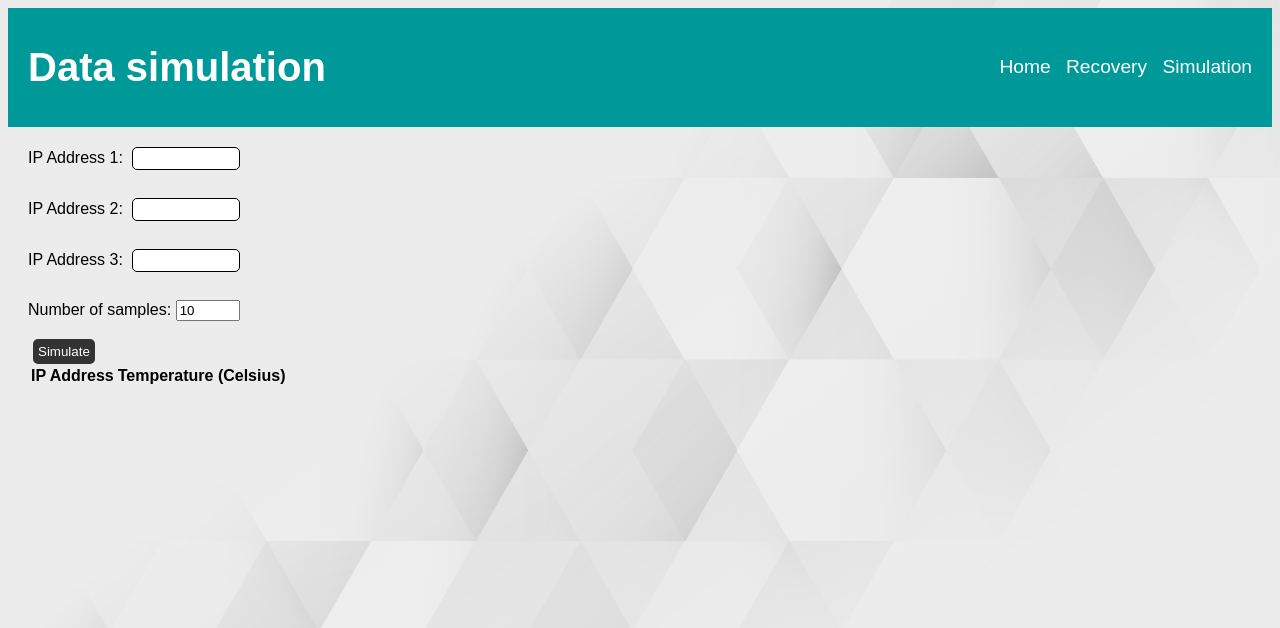
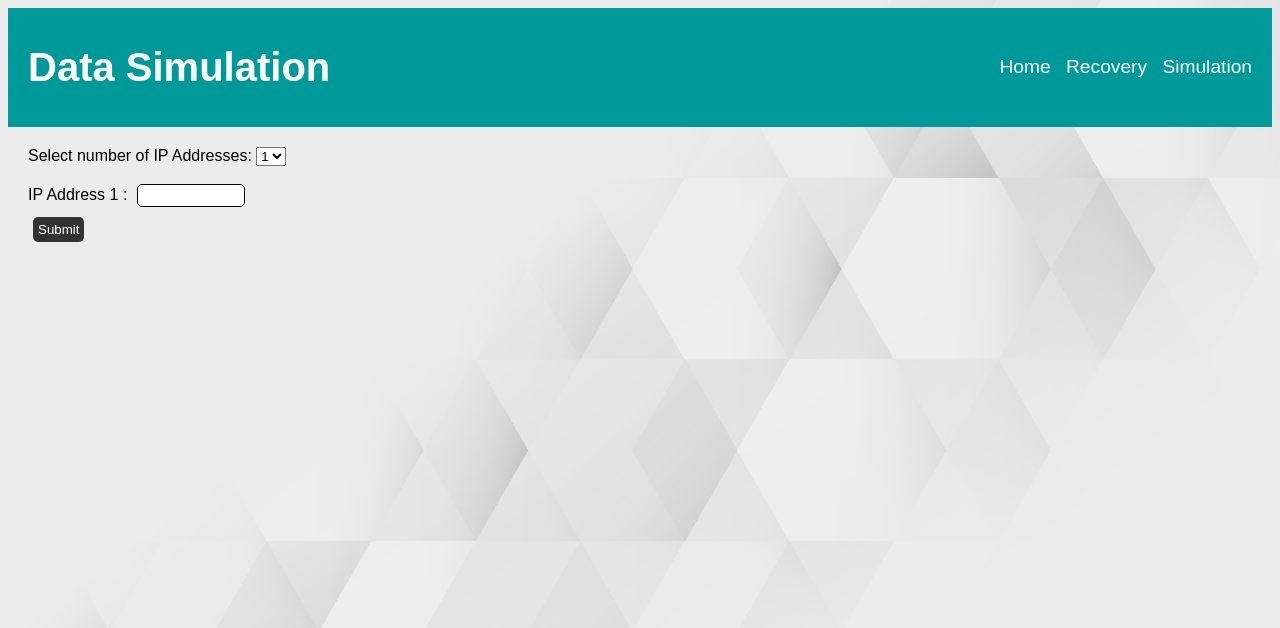
Before and after one commit to EthanAndreas/DataApi, a Flask app: page /simulation in a window 1280 px wide. Shown: the top 628 px of the page. Run offline with Flask 3, Linux system fonts and the light colour scheme; lists and menus that the app fills with data are empty.

Commit message:
simulation part

```diff
--- a/app.py
+++ b/app.py
@@ -4,6 +4,47 @@ import plotly.graph_objs as go
 from flask import Flask, request, render_template
 
 app = Flask(__name__)
+
+import socket
+import subprocess
+
+def request_ip_addr(ip_addr):
+
+    # Test if IP address is empty
+    if ip_addr == '':
+        return -2
+
+    # Test IP address format
+    parts = ip_addr.split('.')
+    if len(parts) != 4:
+        return -1
+    for part in parts:
+        if not part.isdigit():
+            return -1
+        num = int(part)
+        if num < 0 or num > 255:
+            return -1
+
+    # Validate the IP address before running the command
+    try:
+        socket.inet_aton(ip_addr)
+    except socket.error:
+        return -1
+
+    # Check if the IP address is reachable
+    response = subprocess.run(['ping', '-c', '0.7', ip_addr], stdout=subprocess.PIPE, stderr=subprocess.PIPE)
+    if response.returncode != 0:
+        return -1
+
+    # Run the shell command and capture the output
+    command = 'coap-client -m get "coap://{}/temperature/meas1"'.format(ip_addr)
+    try:
+        result = subprocess.check_output(command, shell=True)
+    except subprocess.CalledProcessError as e:
+        return -1
+
+    # Output the result
+    return result.decode()
 
 @app.route('/')
 def home():
@@ -13,44 +54,40 @@ def home():
 def recovery():
     if request.method == 'POST':
         ip_addr = request.form['ip_addr']
+        result = request_ip_addr(ip_addr)
 
-        # Validate the IP address before running the command
-        try:
-            socket.inet_aton(ip_addr)
-        except socket.error:
-            return 'Invalid IP address'
+        return render_template('recovery.html', result=result, ip_addr=ip_addr)
 
-        # Check if the IP address is reachable
-        response = subprocess.run(['ping', '-c', '0.5', ip_addr], stdout=subprocess.PIPE, stderr=subprocess.PIPE)
-        if response.returncode != 0:
-            return render_template('error.html', ip_addr=ip_addr)
-
-        # Run the shell command and capture the output
-        command = 'coap-client -m get "coap://{}/temperature/meas1"'.format(ip_addr)
-        try:
-            result = subprocess.check_output(command, shell=True)
-        except subprocess.CalledProcessError as e:
-            return 'Error running command: {}'.format(str(e))
-
-        # Output the result and add another input field and button for selecting another IP address
-        return render_template('recovery.html', result=result.decode(), ip_addr=ip_addr)
-
-    # If no form has been submitted yet, display the form
     return render_template('recovery.html')
-
-@app.route('/error')
-def error():
-    ip_addr = request.args.get('ip_addr')
-    return render_template('error.html', ip_addr=ip_addr)
 
 @app.route('/simulation', methods=['GET', 'POST'])
 def simulation():
 
     if request.method == 'POST':
-        ip_addr = request.form['ip_addr']
+        num_addr = int(request.form['num_addr'])
+        ip_addr = []
+        result = []
 
+        if num_addr == 1:
+            ip_addr.append(request.form['ip_addr_1'])
+            result.append(request_ip_addr(ip_addr[0]))
 
-    # Output the results
+        elif num_addr == 2:
+            ip_addr.append(request.form['ip_addr_1'])
+            ip_addr.append(request.form['ip_addr_2'])
+            result.append(request_ip_addr(ip_addr[0]))
+            result.append(request_ip_addr(ip_addr[1]))
+
+        else:
+            ip_addr.append(request.form['ip_addr_1'])
+            ip_addr.append(request.form['ip_addr_2'])
+            ip_addr.append(request.form['ip_addr_3'])
+            result.append(request_ip_addr(ip_addr[0]))
+            result.append(request_ip_addr(ip_addr[1]))
+            result.append(request_ip_addr(ip_addr[2]))
+
+        return render_template('simulation.html', ip_addr=ip_addr, result=result, num_addr=num_addr)
+
     return render_template('simulation.html')
 
 
--- a/templates/simulation.html
+++ b/templates/simulation.html
@@ -1,50 +1,72 @@
 {% extends 'base.html' %}
 
-{% block title %}Data simulation{% endblock %}
+{% block title %}Data Simulation{% endblock %}
 
-{% block header %}<h1>Data simulation</h1>{% endblock %}
+{% block header %}<h1>Data Simulation</h1>{% endblock %}
 
 {% block content %}
 
 <div class="content">
     <div class="form">
         <form method="post">
-            <label for="ip_addr">IP Address 1:</label>
-            <input type="text" id="ip_addr" name="ip_addr" required><br><br>
-
-            <label for="ip_addr2">IP Address 2:</label>
-            <input type="text" id="ip_addr2" name="ip_addr2" required><br><br>
-
-            <label for="ip_addr3">IP Address 3:</label>
-            <input type="text" id="ip_addr3" name="ip_addr3" required><br><br>
-
-            <label for="num_samples">Number of samples:</label>
-            <input type="number" id="num_samples" name="num_samples" min="1" max="100" value="10" required><br><br>
-
-            <button type="submit">Simulate</button>
+            <label for="num_addr">Select number of IP Addresses:</label>
+            <select id="num_addr" name="num_addr" required>
+                <option value="1">1</option>
+                <option value="2">2</option>
+                <option value="3">3</option>
+            </select><br><br>
+            <div id="ip-inputs">
+                <div id="ip-input" class="ip-input">
+                    <label for="ip_addr_1">IP Address 1 :</label>
+                    <input type="text" id="ip_addr_1" name="ip_addr_1" required>
+                </div>
+                <div id="ip-input-2" class="ip-input" style="display: none;">
+                    <label for="ip_addr_2">IP Address 2 :</label>
+                    <input type="text" id="ip_addr_2" name="ip_addr_2">
+                </div>
+                <div id="ip-input-3" class="ip-input" style="display: none;">
+                    <label for="ip_addr_3">IP Address 3 :</label>
+                    <input type="text" id="ip_addr_3" name="ip_addr_3">
+                </div>
+            </div>
+            <button type="submit">Submit</button>
         </form>
     </div>
-    <div class="graph">
-        {{ graph | safe }}
-    </div>
-
-    <div class="table">
-        <table>
-            <thead>
-                <tr>
-                    <th>IP Address</th>
-                    <th>Temperature (Celsius)</th>
-                </tr>
-            </thead>
-            <tbody>
-                {% for i in range(ip_addr_list|length) %}
-                <tr>
-                    <td>{{ ip_addr_list[i] }}</td>
-                    <td>{{ results[i] }}</td>
-                </tr>
-                {% endfor %}
-            </tbody>
-        </table>
+    <div class="result">
+        {% if result %}
+        {% for i in range(num_addr) %}
+        {% if result[i] != -1 and result[i] != -2 %}
+        <p><strong>Result for {{ ip_addr[i] }}</strong></p>
+        <pre>{{ result[i] }}</pre>
+        {% elif result[i] != -2 %}
+        <p><strong>Result for {{ ip_addr[i] }}</strong></p>
+        <p style="color:red">Address not on the network</p>
+        {% endif %}
+        {% endfor %}
+        {% endif %}
     </div>
 </div>
+
+<script>
+    const numAddrSelect = document.querySelector('#num_addr');
+    const ipInputs = document.querySelectorAll('.ip-input');
+
+    // Add event listener to num_addr select element
+    numAddrSelect.addEventListener('change', () => {
+        const numAddr = numAddrSelect.value;
+        showIpInputs(numAddr);
+    });
+
+    // Show or hide the appropriate number of IP address input fields
+    function showIpInputs(numAddr) {
+        ipInputs.forEach((input, i) => {
+            if (i < numAddr) {
+                input.style.display = 'block';
+            } else {
+                input.style.display = 'none';
+            }
+        });
+    }
+</script>
+
 {% endblock %}
```
Also changed, not shown: templates/error.html (deleted, +0 -21 lines), templates/recovery.html (+12 -6 lines).
